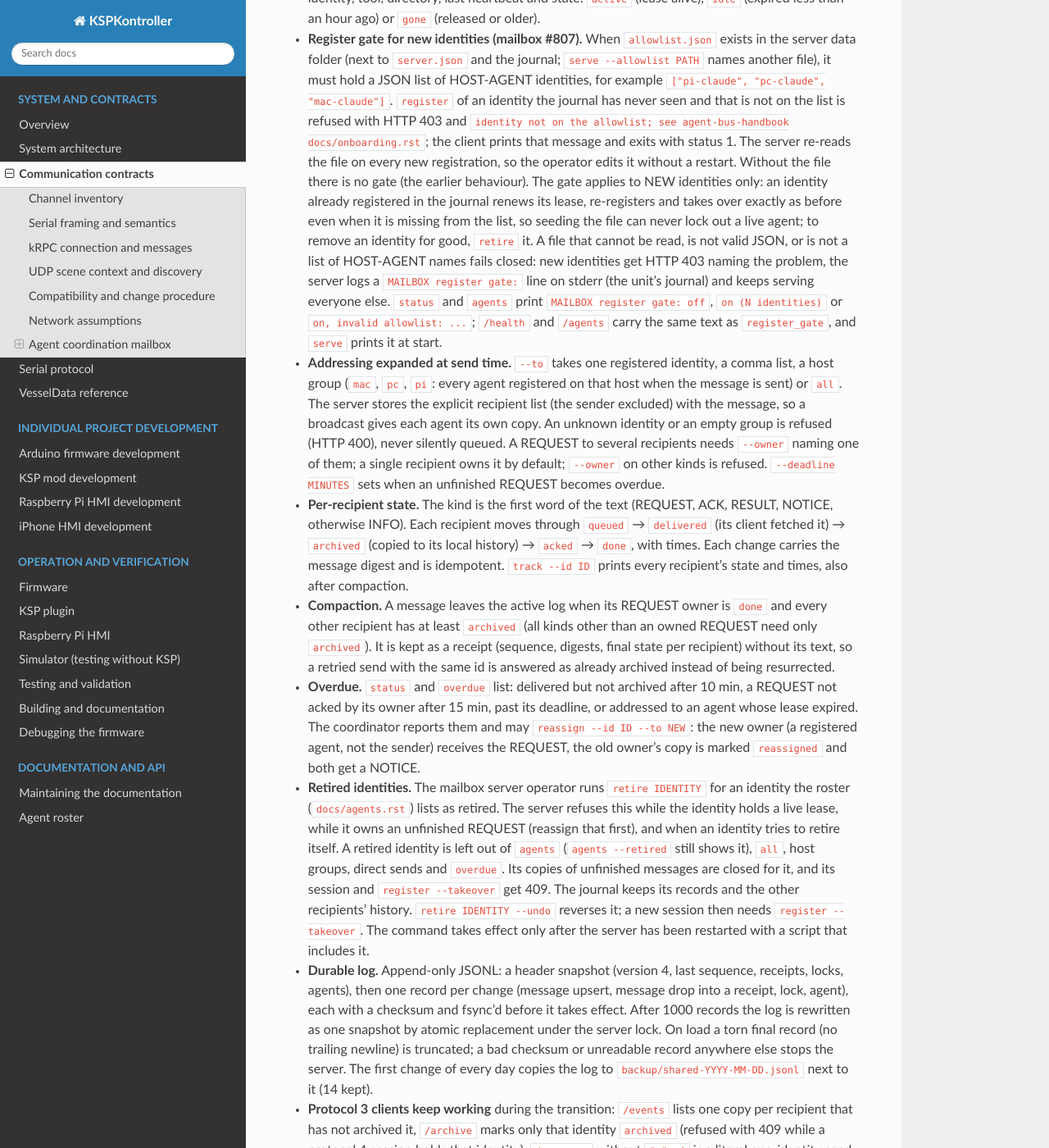
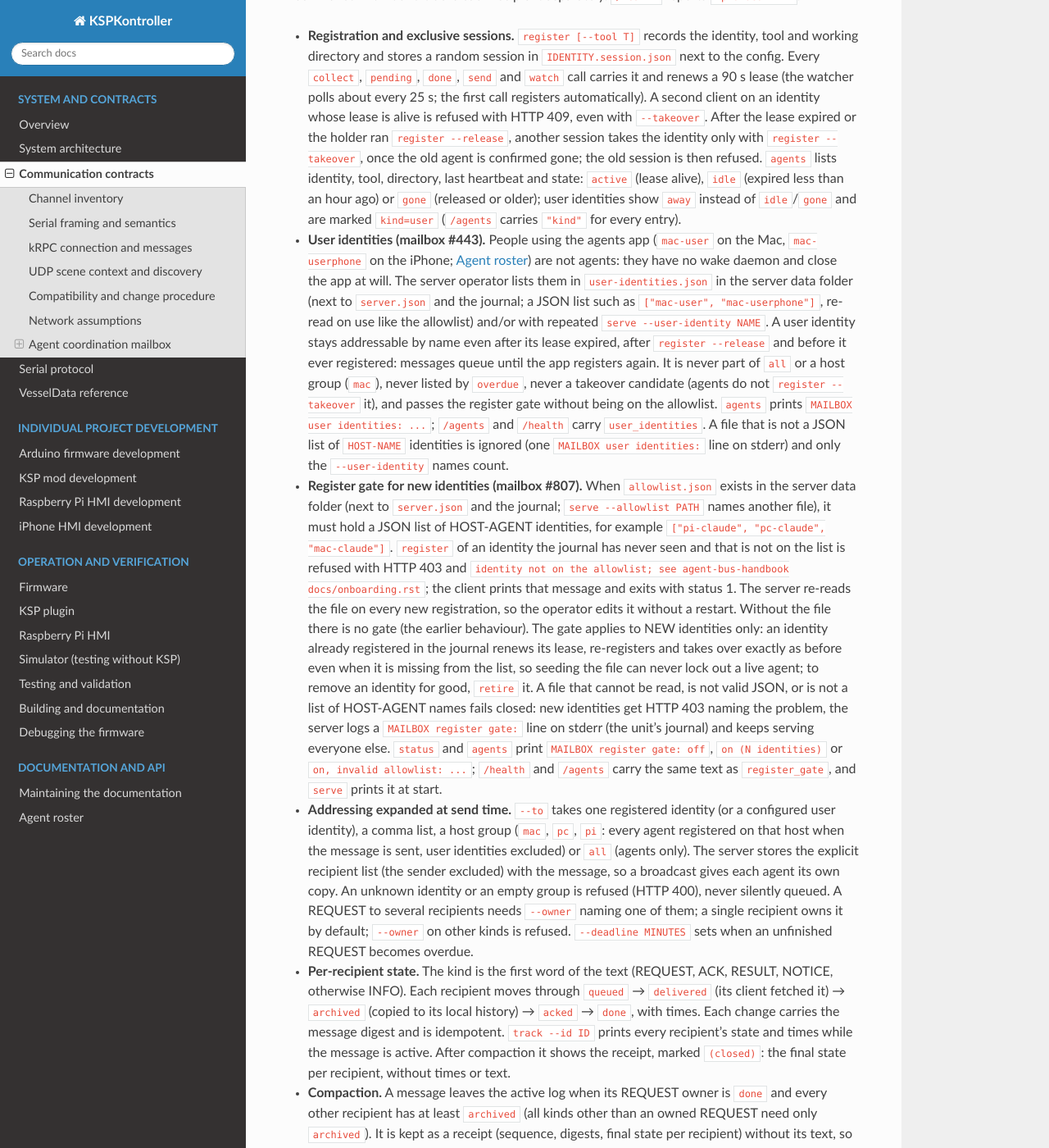
Before and after one commit to AlaNLrdE/KSPKontroller, a Sphinx documentation site: the page built from docs/communication.rst, in a window 1280 px wide and 1400 px high, scrolled down 7971 px. Shown: the whole window at 82% size. Built offline with Sphinx 7.4.7 and the Read the Docs theme 3.1.0, drawn with Linux system fonts in a browser that asks for light colours; some of the changed text lies outside the part shown.

Commit message:
docs(mailbox): user identities, bound locks, coordinator reassign, track and backup facts (#443, #511)
Lock examples use <identity>.json instead of the retired pc-codex config; track shows only final
states after compaction; backups also run at server start and migration copies rotate.

Co-Authored-By: Claude Opus 5.5 <noreply@anthropic.com>

```diff
--- a/docs/agents.rst
+++ b/docs/agents.rst
@@ -73,7 +73,8 @@ pi-claude (reviewed 2026-11-18)
   unhealthy, ``systemctl --user restart agent-mailbox.service``, reported with INFO to all. ``pi-deploy`` only
   for ``./ci install_hmi``. Host of the installed HMI (``~/.local/bin/ksphmi``, ``~/.local/share/ksphmi``,
   state in ``~/dev/run/ksphmi``).
-- Can: plan, assign one owner and the locks per job, watch ``overdue``, reassign; merge agent branches into
+- Can: plan, assign one owner and the locks per job, watch ``overdue``, reassign (the server allows
+  ``reassign`` only to the ``serve --coordinator`` identities, default pi-claude); merge agent branches into
   KSPKontroller main with ``tools/merge_agent.py`` (user 2026-11-18); read-only Pi/ksphmi diagnostics; Python
   tests and edits in its own worktrees; measurements scheduled by the user. In an interactive session,
   ``./ci install_hmi`` on the Pi (native build from ``~/dev``, install, restart ksphmi) under the ``pi-deploy``
@@ -154,6 +155,9 @@ Joined 2026-11-18 with the user's approval (mailbox #335, #337).
   ``mac-userphone`` (iPhone app), one per device, using the shared LAN token. They are not agents and have
   no wake daemon; their messages are the user's own words typed in the app. Receiving agents still apply
   their own consent rules: push, deploy, install, flash and publish need the user's OK in their own chat.
+  The server lists them as user identities (``user-identities.json`` or ``serve --user-identity``, mailbox #443;
+  :doc:`communication`): always addressable, queued while the app is closed, outside ``all``/host groups and
+  ``overdue``, shown as ``kind=user``, and never taken over by an agent.
 - Can: build/test, run simulators, run the macOS app against the mailbox, local commits, mailbox replies.
 - Repo remote (user OK, mailbox #549): private GitHub repo ``AlaNLrdE/iKSPModAgentsApp`` as ``origin``;
   every push of it needs the user's OK typed in mac-agentsapp's own chat.
--- a/docs/communication.rst
+++ b/docs/communication.rst
@@ -222,8 +222,10 @@ Using a hostname alone does not install a Windows mDNS responder or configure a
 
 The server is initialized once with ``init --url http://HOST:50380 --peer mac-claude`` (which
 creates the token) and started with ``serve --bind HOST``. Every other agent creates its own
-config with the same URL and token: ``init --url ... --peer pc-codex --token TOKEN``, at
-``build/agent-mailbox/pc-codex.json``. The public script is available at ``/client.py`` for
+config with the same URL and token: ``init --url ... --peer IDENTITY --token TOKEN``, at
+``build/agent-mailbox/<identity>.json``. ``init`` without ``--token`` generates a new random token, which only
+suits the config a server is started with; it prints a ``MAILBOX warning:`` line on stderr, because a client
+with that token gets HTTP 401 on every call. The public script is available at ``/client.py`` for
 bootstrap; no directories, credentials or history files are served. Pass ``--config PATH``
 before the subcommand::
 
@@ -293,16 +295,22 @@ protocol 3 and enforced by protocol 4:
   owner will edit; no two agents edit the same file at the same time (separate worktrees, as for subagents).
 * **Locks for shared resources.** Before using one, the agent acquires its lock and releases it after its RESULT:
   ``pi-deploy`` (``./ci deploy_hmi``), ``ksp-gamedata`` (plugin install into the shared game, which still needs the
-  user's OK and KSP closed), ``board-flash`` (sketch upload and board tests) and ``push-main`` (push to
-  ``origin/main``, which still needs the user's OK)::
+  user's OK and KSP closed), ``board-flash`` (sketch upload and board tests), ``push-main`` (push to
+  ``origin/main``, which still needs the user's OK) and ``ios-simulator`` (the Mac's Xcode simulators, shared by
+  mac-agentsapp and mac-iphonehmi). Lock names are free-form (``[a-z0-9._-]``, up to 40 characters), so a new
+  shared resource needs no server change; agree its name in the roster first. Each agent uses its own config::
 
-     python tools/agent_mailbox.py --config build/agent-mailbox/pc-codex.json lock acquire pi-deploy --reason "deploy 3634558"
-     python tools/agent_mailbox.py --config build/agent-mailbox/pc-codex.json lock release pi-deploy
-     python tools/agent_mailbox.py --config build/agent-mailbox/pc-codex.json locks
+     python tools/agent_mailbox.py --config build/agent-mailbox/<identity>.json lock acquire pi-deploy --reason "deploy 3634558"
+     python tools/agent_mailbox.py --config build/agent-mailbox/<identity>.json lock release pi-deploy
+     python tools/agent_mailbox.py --config build/agent-mailbox/<identity>.json locks
 
   A lock held by another agent is refused with its holder, reason and expiry (HTTP 409). Wait or message the
   holder; never work around it. Locks expire by themselves (TTL 60 s to 4 h, default 30 min), so a crashed agent
   cannot block for ever; renew a long job by acquiring again. Locks persist in the log.
+  A ``HOST-AGENT`` client sends its identity and session with ``lock`` (it renews the lease like any other call),
+  and the server then **binds** the lock: only that identity's live session may renew or release it. Any other
+  session of that identity, and an older session-less client that merely names the holder, gets HTTP 409. Older
+  clients still take and release unbound locks as before.
 * **Delegate and stay available** (user, 2026-11-17). An agent that receives new work through the mailbox or from
   the user does not do it inline: it delegates it at once to other agents (its own subagents in their own
   worktrees, or another mailbox agent as an addressed REQUEST) and stays free to take and schedule further work in
@@ -326,7 +334,19 @@ separately. ``/health`` reports ``"protocol": 4``.
   HTTP 409, even with ``--takeover``. After the lease expired or the holder ran ``register --release``,
   another session takes the identity only with ``register --takeover``, once the old agent is confirmed gone; the
   old session is then refused. ``agents`` lists identity, tool, directory, last heartbeat and state: ``active``
-  (lease alive), ``idle`` (expired less than an hour ago) or ``gone`` (released or older).
+  (lease alive), ``idle`` (expired less than an hour ago) or ``gone`` (released or older); user identities show
+  ``away`` instead of ``idle``/``gone`` and are marked ``kind=user`` (``/agents`` carries ``"kind"`` for every entry).
+* **User identities (mailbox #443).** People using the agents app (``mac-user`` on the Mac, ``mac-userphone`` on
+  the iPhone; :doc:`agents`) are not agents: they have no wake daemon and close the app at will. The server
+  operator lists them in ``user-identities.json`` in the server data folder (next to ``server.json`` and the
+  journal; a JSON list such as ``["mac-user", "mac-userphone"]``, re-read on use like the allowlist) and/or with
+  repeated ``serve --user-identity NAME``. A user identity stays addressable by name even after its lease expired,
+  after ``register --release`` and before it ever registered: messages queue until the app registers again. It is
+  never part of ``all`` or a host group (``mac``), never listed by ``overdue``, never a takeover candidate (agents
+  do not ``register --takeover`` it), and passes the register gate without being on the allowlist. ``agents``
+  prints ``MAILBOX user identities: ...``; ``/agents`` and ``/health`` carry ``user_identities``. A file that is not
+  a JSON list of ``HOST-NAME`` identities is ignored (one ``MAILBOX user identities:`` line on stderr) and only the
+  ``--user-identity`` names count.
 * **Register gate for new identities (mailbox #807).** When ``allowlist.json`` exists in the server data folder
   (next to ``server.json`` and the journal; ``serve --allowlist PATH`` names another file), it must hold a JSON
   list of HOST-AGENT identities, for example ``["pi-claude", "pc-claude", "mac-claude"]``. ``register`` of an
@@ -341,8 +361,9 @@ separately. ``/health`` reports ``"protocol": 4``.
   line on stderr (the unit's journal) and keeps serving everyone else. ``status`` and ``agents`` print
   ``MAILBOX register gate: off``, ``on (N identities)`` or ``on, invalid allowlist: ...``; ``/health`` and
   ``/agents`` carry the same text as ``register_gate``, and ``serve`` prints it at start.
-* **Addressing expanded at send time.** ``--to`` takes one registered identity, a comma list, a host group
-  (``mac``, ``pc``, ``pi``: every agent registered on that host when the message is sent) or ``all``. The server
+* **Addressing expanded at send time.** ``--to`` takes one registered identity (or a configured user identity), a
+  comma list, a host group (``mac``, ``pc``, ``pi``: every agent registered on that host when the message is sent,
+  user identities excluded) or ``all`` (agents only). The server
   stores the explicit recipient list (the sender excluded) with the message, so a broadcast gives each agent its
   own copy. An unknown identity or an empty group is refused (HTTP 400), never silently queued. A REQUEST to several
   recipients needs ``--owner`` naming one of them; a single recipient owns it by default; ``--owner`` on other
@@ -350,15 +371,19 @@ separately. ``/health`` reports ``"protocol": 4``.
 * **Per-recipient state.** The kind is the first word of the text (REQUEST, ACK, RESULT, NOTICE, otherwise INFO).
   Each recipient moves through ``queued`` → ``delivered`` (its client fetched it) → ``archived`` (copied to its
   local history) → ``acked`` → ``done``, with times. Each change carries the message digest and is idempotent.
-  ``track --id ID`` prints every recipient's state and times, also after compaction.
+  ``track --id ID`` prints every recipient's state and times while the message is active. After compaction it
+  shows the receipt, marked ``(closed)``: the final state per recipient, without times or text.
 * **Compaction.** A message leaves the active log when its REQUEST owner is ``done`` and every other recipient has
   at least ``archived`` (all kinds other than an owned REQUEST need only ``archived``). It is kept as a receipt
   (sequence, digests, final state per recipient) without its text, so a retried send with the same id is answered
   as already archived instead of being resurrected.
 * **Overdue.** ``status`` and ``overdue`` list: delivered but not archived after 10 min, a REQUEST not acked by its
-  owner after 15 min, past its deadline, or addressed to an agent whose lease expired. The coordinator reports them
-  and may ``reassign --id ID --to NEW``: the new owner (a registered agent, not the
-  sender) receives the REQUEST, the old owner's copy is marked ``reassigned`` and both get a NOTICE.
+  owner after 15 min, past its deadline, or addressed to an agent whose lease expired (user identities are never
+  listed). The coordinator reports them and may ``reassign --id ID --to NEW``: the new owner (a registered agent,
+  not the sender) receives the REQUEST, the old owner's copy is marked ``reassigned`` and both get a NOTICE. The
+  server enforces who may reassign: only the identities named by repeated ``serve --coordinator NAME`` (default
+  ``pi-claude``); anyone else gets HTTP 403. The acting backup coordinator needs its own ``--coordinator``
+  entry on the server. ``/health`` lists them as ``coordinators``.
 * **Retired identities.** The mailbox server operator runs ``retire IDENTITY`` for an identity the roster
   (``docs/agents.rst``) lists as retired. The server refuses this while the identity holds a live lease, while it
   owns an unfinished REQUEST (reassign that first), and when an identity tries to retire itself. A retired
@@ -371,13 +396,14 @@ separately. ``/health`` reports ``"protocol": 4``.
   one record per change (message upsert, message drop into a receipt, lock, agent), each with a checksum and
   fsync'd before it takes effect. After 1000 records the log is rewritten as one snapshot by atomic replacement
   under the server lock. On load a torn final record (no trailing newline) is truncated; a bad checksum or
-  unreadable record anywhere else stops the server. The first change of every day copies the log to
-  ``backup/shared-YYYY-MM-DD.jsonl`` next to it (14 kept).
+  unreadable record anywhere else stops the server. Server start and the first change of every day copy the log
+  to ``backup/shared-YYYY-MM-DD.jsonl`` next to it (one per day, 14 kept). The protocol 2/3 migration copies
+  ``backup/shared.v2-*.jsonl`` / ``.v3-*`` are rotated at every start with the same retention (the 14 newest).
 * **Protocol 3 clients keep working** during the transition: ``/events`` lists one copy per recipient that has
   not archived it, ``/archive`` marks only that identity ``archived`` (refused with 409 while a protocol 4 session
   holds that identity), ``/messages`` without ``"v": 4`` is a literal one-identity send (also to a bare ``mac`` or
-  ``pc`` inbox; ``send --legacy`` uses this form), and ``/locks`` is unchanged. ACKs are sent in this literal form
-  to the exact sender.
+  ``pc`` inbox; ``send --legacy`` uses this form), and session-less ``/locks`` calls still work on unbound locks
+  (a lock bound to a protocol 4 session refuses them). ACKs are sent in this literal form to the exact sender.
 
 Migration from protocol 2/3, in order:
 
@@ -394,9 +420,11 @@ Migration from protocol 2/3, in order:
 
 Tests (``tools/test_agent_mailbox.py``) cover: two clients on one identity refused; a broadcast to three agents
 read by each; host group and ``all`` expansion; unknown recipients rejected; the owner rule; a crash between
-archive and done recovered from the server; lease expiry reported overdue; reassignment; retirement; compaction only after
-every recipient; a protocol 3 client against a protocol 4 server; ten concurrent writer threads; checksum and
-torn-record handling; migration of protocol 3 and older journals.
+archive and done recovered from the server; lease expiry reported overdue; reassignment (coordinator only, and
+``--coordinator``); retirement; user identities (queued after release, outside ``all``/host groups and overdue,
+``kind=user``, past the gate, bad file ignored); session-bound locks; ``init`` without ``--token`` warning; rotation of
+migration copies; compaction only after every recipient; a protocol 3 client against a protocol 4 server; ten
+concurrent writer threads; checksum and torn-record handling; migration of protocol 3 and older journals.
 
 Mailbox listener daemon
 ~~~~~~~~~~~~~~~~~~~~~~~
```
